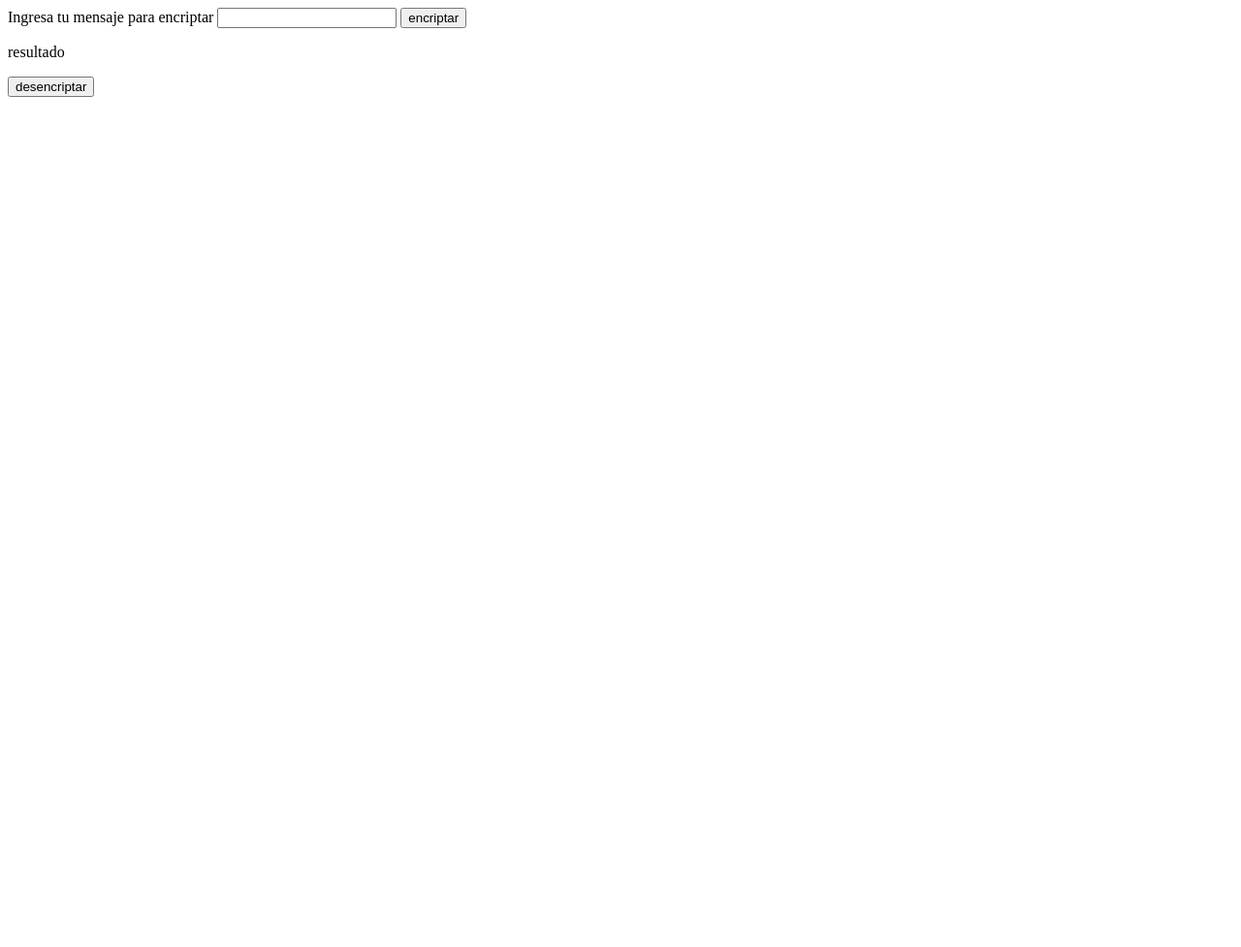
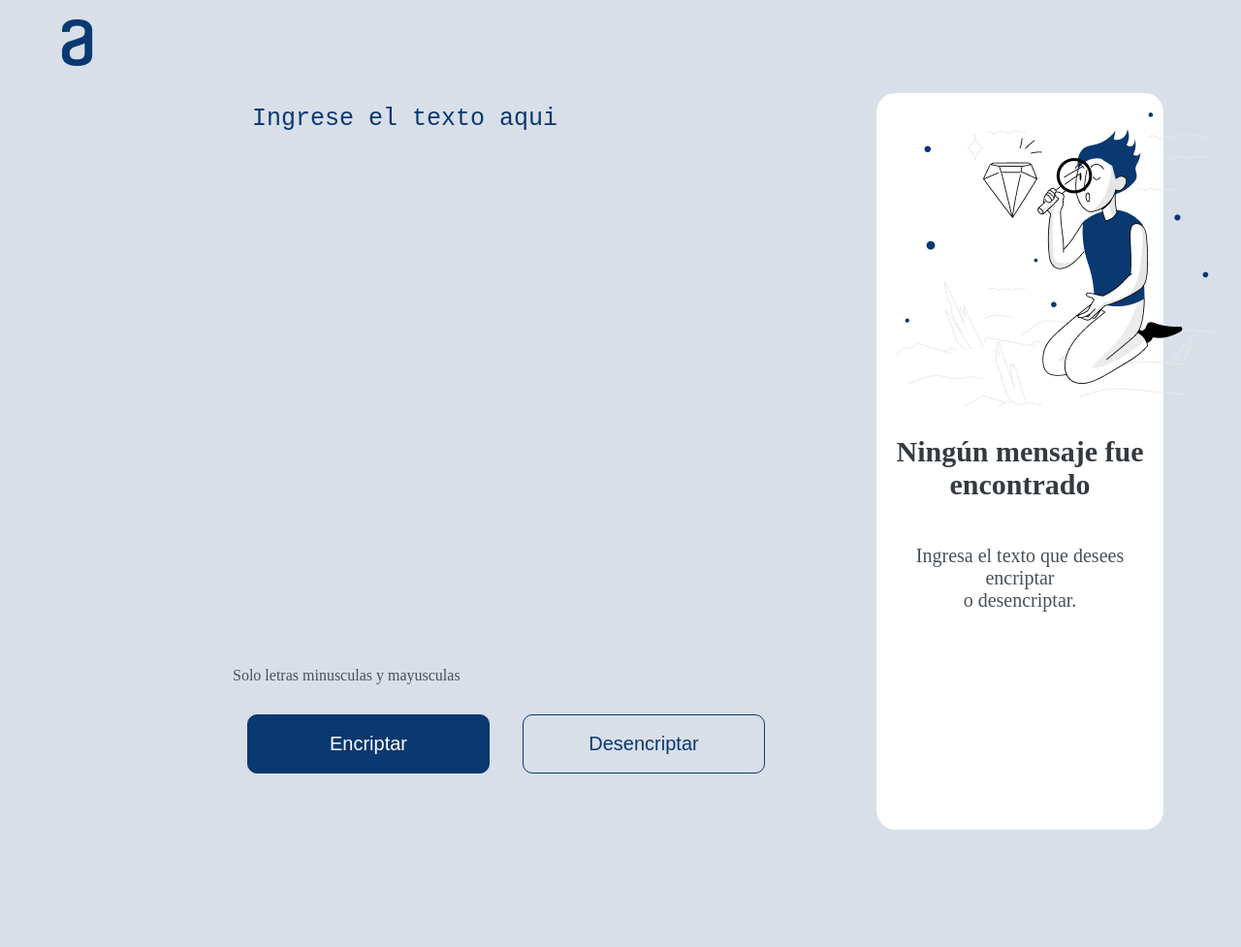
Before and after one commit to DiegoDonoso1/Challenge-Encriptador, a plain HTML site: page index.html in a window 1280 px wide. Shown: the whole page at 97% size. Before the commit the page ends 800 px from the top, so only its background shows below. Drawn offline with Linux system fonts and the light colour scheme.

Commit message:
Se agregan estilos y estructura html

```diff
--- a/index.html
+++ b/index.html
@@ -5,14 +5,61 @@
         <meta http-equiv="X-UA-Compatible" content="IE=edge" />
         <meta name="viewport" content="width=device-width, initial-scale=1.0" />
         <title>Encriptador</title>
+        <link rel="stylesheet" href="style.css" />
     </head>
     <body>
-        <label for="">Ingresa tu mensaje para encriptar</label>
-        <input type="text" id="encriptar" />
+        <header>
+            <h1><img src="imagenes/Logo.png" alt="logo-alura-Challenge" /></h1>
+        </header>
 
-        <button type="submit" onclick="capturarPalaba()">encriptar</button>
-        <p id="texto-encriptado">resultado</p>
-        <button type="submit" onclick="desencriptar()">desencriptar</button>
+        <main>
+            <div class="caja-encriptar">
+                <form id="form">
+                    <textarea
+                        placeholder="Ingrese el texto aqui"
+                        id="encriptar"
+                    ></textarea>
+                </form>
+
+                <div class="caja-botones">
+                    <p class="reglas">Solo letras minusculas y mayusculas</p>
+                    <button
+                        class="encriptar"
+                        type="submit"
+                        onclick="capturarPalaba()"
+                    >
+                        Encriptar
+                    </button>
+                    <button
+                        class="desencriptar"
+                        type="submit"
+                        onclick="desencriptar()"
+                    >
+                        Desencriptar
+                    </button>
+                </div>
+            </div>
+
+            <div class="caja-resultado">
+                <img
+                    class="imagen-resultado"
+                    id="imagen-resultado"
+                    src="imagenes/Muñeco.png"
+                    alt=""
+                />
+                <h2 id="titulo-resultado">
+                    Ningún mensaje fue <br />
+                    encontrado
+                </h2>
+                <p id="texto-encriptado">
+                    Ingresa el texto que desees encriptar <br />
+                    o desencriptar.
+                </p>
+
+                <button id="botoncopiar" onclick="copiar()">Copiar</button>
+            </div>
+        </main>
+
         <script src="script.js"></script>
     </body>
 </html>
--- a/script.js
+++ b/script.js
@@ -1,6 +1,13 @@
 function capturarPalaba() {
     let palabra = document.getElementById('encriptar').value;
     let parrafo = document.getElementById('texto-encriptado');
+    let titulo = document.getElementById('titulo-resultado');
+    let imagen = document.getElementById('imagen-resultado');
+    let boton = document.getElementById('botoncopiar');
+    document.getElementById('form').reset();
+    boton.style.visibility = 'visible';
+    titulo.style.display = 'none';
+    imagen.style.display = 'none';
     let palabraObj = {
         a: 'ai',
         e: 'enter',
@@ -19,6 +26,8 @@ function capturarPalaba() {
 function desencriptar() {
     let palabra = document.getElementById('encriptar').value;
     let parrafo = document.getElementById('texto-encriptado');
+    document.getElementById('form').reset();
+
     let palabraObj = {
         ai: 'a',
         enter: 'e',
@@ -32,3 +41,9 @@ function desencriptar() {
 
     parrafo.innerHTML = palabra;
 }
+
+function copiar() {
+    let parrafo = document.getElementById('texto-encriptado');
+    var contenido = parrafo.innerHTML;
+    navigator.clipboard.writeText(contenido);
+}
--- /dev/null
+++ b/style.css
@@ -0,0 +1,122 @@
+/* * {
+    border: solid 2px red;
+} */
+
+body {
+    margin: 0;
+    padding: 0;
+    background: #d8dfe8;
+}
+
+h1 {
+    margin: 20px;
+}
+
+main {
+    position: relative;
+    width: 100%;
+    height: 800px;
+    margin: 0 auto;
+}
+
+.caja-encriptar {
+    display: inline-block;
+    position: absolute;
+    width: 60%;
+    left: 160px;
+    height: 90%;
+    margin-left: 80px;
+}
+.caja-encriptar form {
+    width: 100%;
+    height: 80%;
+    text-align: left;
+}
+
+.caja-encriptar textarea {
+    background: #d8dfe8;
+    color: #0a3871;
+    padding: 12px 20px;
+    width: 90%;
+    height: 80%;
+    border: 0;
+    font-size: 25px;
+    resize: none;
+    outline: none;
+}
+
+.caja-encriptar textarea::placeholder {
+    color: #0a3871;
+}
+
+.caja-resultado {
+    background-color: #ffffff;
+    position: absolute;
+    padding: 20px;
+    right: 80px;
+    top: 0;
+    text-align: center;
+    border-radius: 20px;
+    height: 90%;
+    width: 20%;
+
+    /* box-sizing: border-box; */
+}
+
+.imagen-resultado {
+    object-fit: cover;
+}
+
+.caja-resultado h2 {
+    font-size: 30px;
+    color: #343a40;
+}
+
+.caja-resultado p {
+    padding: 20px;
+    color: #495057;
+    font-size: 20px;
+    box-sizing: border-box;
+    width: 100%;
+    word-break: break-all;
+    overflow-y: hidden;
+    border: 0;
+    height: 60%;
+}
+
+.caja-resultado button {
+    width: 250px;
+    padding: 18px;
+    font-size: 20px;
+    border-radius: 10px;
+    margin: 15px;
+    background: #ffffff;
+    color: #0a3871;
+    border: solid 1px #0a3871;
+    margin-top: 80px;
+    visibility: hidden;
+}
+
+.caja-botones p {
+    color: #495057;
+}
+
+.caja-botones button {
+    width: 250px;
+    padding: 18px;
+    font-size: 20px;
+    border-radius: 10px;
+    margin: 15px;
+}
+
+.encriptar {
+    background: #0a3871;
+    color: #ffffff;
+    border: solid 1px #0a3871;
+}
+
+.desencriptar {
+    background: #d8dfe8;
+    color: #0a3871;
+    border: solid 1px #0a3871;
+}
```
Also changed, not shown: imagenes/Logo.png (added), imagenes/Muñeco.png (added).
